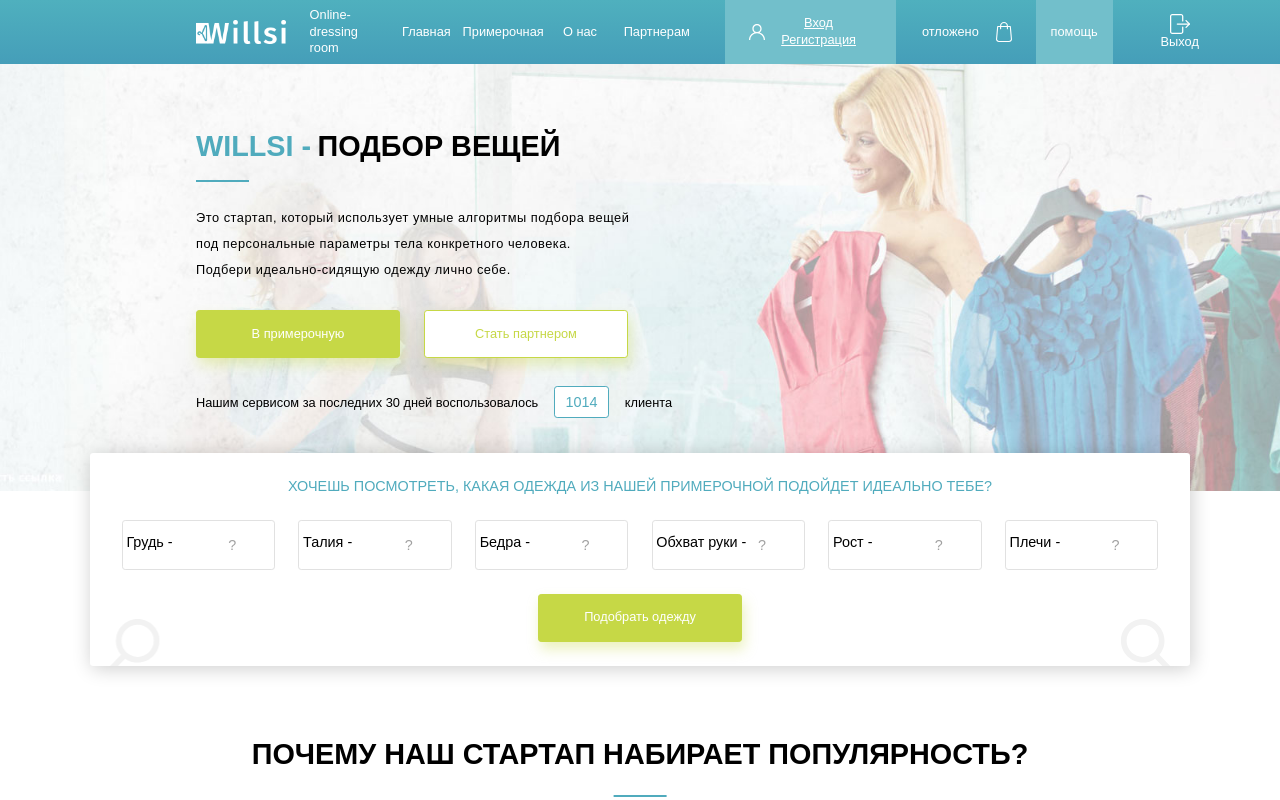
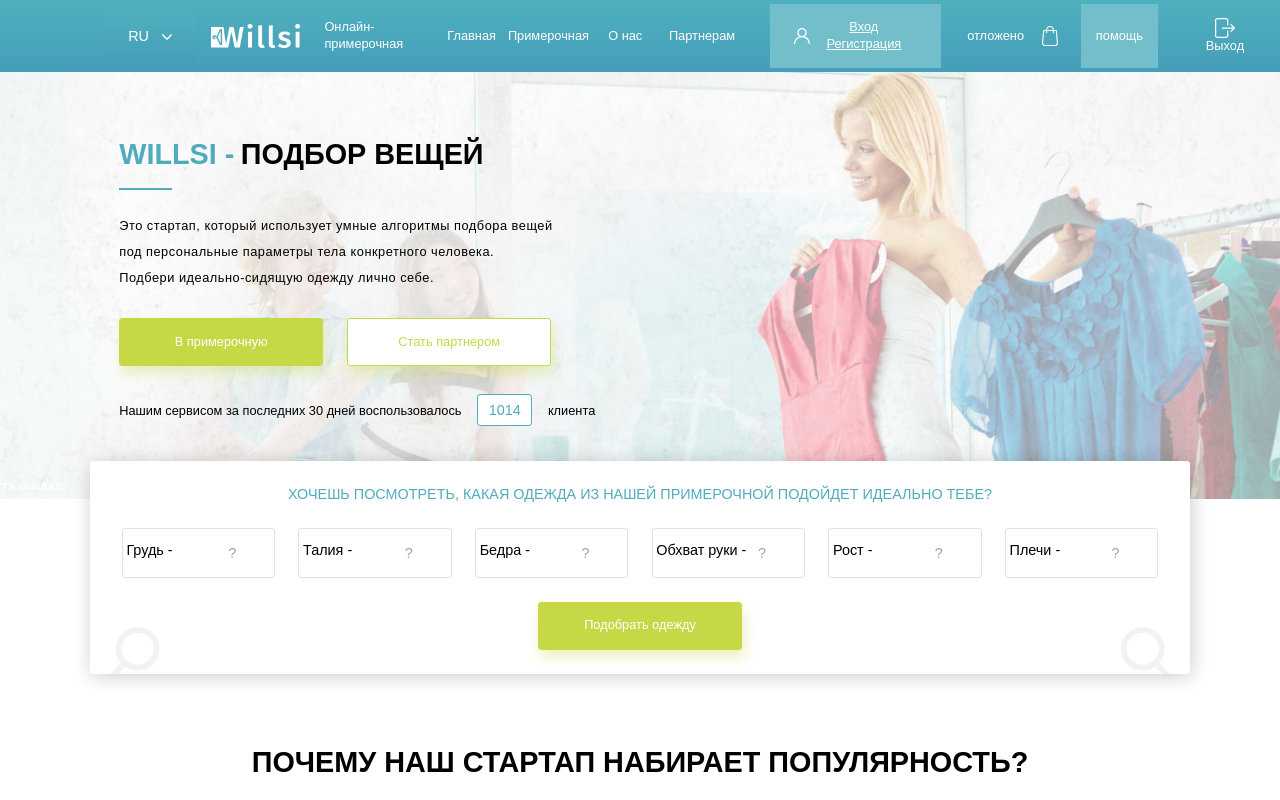
Before and after one commit to serg27makar/willsi, a React (Create React App) app: page / in a window 1280 px wide. Shown: the top 800 px of the page. Built offline with nearby package versions, Linux system fonts and the light colour scheme; no server answers.

Commit message:
Added Lange translate instruments

```diff
--- a/public/static/css/styles.css
+++ b/public/static/css/styles.css
@@ -31,6 +31,7 @@ ul, li {
     list-style-type: none;
     margin: 0;
     padding: 0;
+    z-index: 1;
 }
 a {
     color: #000;
@@ -62,7 +63,7 @@ header {
     width: 100%;
 }
 .container {
-    max-width: 71.25vw;
+    max-width: 83.25vw;
     padding-right: 0.9375vw;
     padding-left: 0.9375vw;
     width:100%;
@@ -4227,3 +4228,29 @@ div, p, span, h1, h2, h3, h4,
     position: absolute;
     left: 1vw;
 }
+span.catalog-wrapper__name {
+    margin-right: 1vw;
+}
+.lang-dropdown {
+    position: relative;
+    top: 1vw;
+}
+.lang-ul-wrap {
+    display: none;
+    position: absolute;
+    width: 100%;
+    padding: 0.5rem;
+    border-bottom-left-radius: 0.25vw;
+    border-bottom-right-radius: 0.25vw;
+    background: #f5f5f5;
+}
+.dropdown-lang {
+    position: relative;
+    padding: 0.5rem;
+    cursor: pointer;
+}
+.catalog-sidebar-lang {
+    position: relative;
+    width: 6rem;
+    z-index: 1;
+}
--- a/src/access/lang/translaterJS.js
+++ b/src/access/lang/translaterJS.js
@@ -1,8 +1,14 @@
+import React, {useReducer} from "react";
 import en from "./en";
 import ru from "./LangConstants";
 
-export function langCode(word) {
-    const lang = "en";
+export const allLanguages = [
+    "ru",
+    "en",
+]
+
+export function langCode(lang, word) {
+
     if (lang === "en") {
         return en[word];
     }
--- a/src/action/index.js
+++ b/src/action/index.js
@@ -413,7 +413,7 @@ export const actionClearOpenCatalogs = (clearOpenCatalogs) => {
 
 export const actionToggleHiddenUpdate = (toggleHiddenUpdate) => {
     return {
-        type: 'toggle_Hidden_Update',
+        type: 'TOGGLE_HIDDEN_UPDATE',
         toggleHiddenUpdate: toggleHiddenUpdate
     }
 };
@@ -431,3 +431,10 @@ export const actionManufacturer = (Manufacturer) => {
         Manufacturer: Manufacturer
     }
 };
+
+export const actionlang = (lang) => {
+    return {
+        type: 'SET_LANG',
+        lang: lang
+    }
+};
--- /dev/null
+++ b/src/components/dropdowns/LangDropDown.js
@@ -0,0 +1,69 @@
+import React from "react";
+import {actionlang} from "../../action";
+import {connect} from "react-redux";
+import {allLanguages} from "../../access/lang/translaterJS";
+
+class LangDropDown extends React.Component {
+    constructor(props) {
+        super(props);
+        this.state = {
+            open: false,
+        };
+        this.closeOpen = this.closeOpen.bind(this);
+        this.chooseLang = this.chooseLang.bind(this);
+    }
+
+    closeOpen() {
+        this.setState({
+            ...this.state,
+            open: !this.state.open,
+        })
+    };
+
+    chooseLang(item) {
+        this.props.langFunction(item);
+        this.closeOpen();
+    }
+
+    dropdownListItem = (item, index) => {
+        return (
+            <li className={"dropdown-lang " + (this.props.lang === item ? "item-select" : "")} key={index} onClick={() => {this.chooseLang(item)}}>
+                <div className="dropdown-list__link text-18 uppercase" >{item}</div>
+            </li>
+        )
+    };
+
+    render() {
+        return (
+            <div className="catalog-sidebar__item catalog-sidebar-lang">
+                <div className="catalog-wrapper text-18 medium lang-dropdown" onClick={this.closeOpen}>
+                    <span className="catalog-wrapper__name uppercase text-18">{this.props.lang}</span>
+                    <svg className="icon icon-arrow-small ">
+                        <use xlinkHref="static/img/svg-sprites/symbol/sprite.svg#arrow-small"/>
+                    </svg>
+                </div>
+                <div className={"lang-ul-wrap " + (this.state.open ? "open" : "")}>
+                    <ul>
+                        {allLanguages.map((itemList, indexList) => {
+                            return this.dropdownListItem(itemList, indexList);
+                        })}
+                    </ul>
+                </div>
+            </div>
+        )
+    }
+}
+function MapStateToProps(state) {
+    return {
+        lang: state.utiliteReducer.lang,
+    }
+}
+const mapDispatchToProps = dispatch => {
+    return {
+        langFunction: (lang) => {
+            dispatch(actionlang(lang))
+        },
+    }
+};
+
+export default connect(MapStateToProps, mapDispatchToProps)(LangDropDown);
--- a/src/components/shared/Header.js
+++ b/src/components/shared/Header.js
@@ -27,6 +27,7 @@ import {
 } from "../../action";
 import HeaderAdmin from "./HeaderAdmin";
 import {langCode} from "../../access/lang/translaterJS";
+import LangDropDown from "../dropdowns/LangDropDown";
 
 const mobilButtonClose = "static/img/svg-sprites/symbol/sprite.svg#close";
 const mobilButtonOpen = "static/img/svg-sprites/symbol/sprite.svg#menu";
@@ -127,6 +128,7 @@ class Header extends React.Component {
             <header>
                 <div className="container">
                     <div className="row align-items-center">
+                        <LangDropDown/>
                         <div className="col-12">
                             <div className="header-envelope">
                                 <div className="header">
@@ -135,7 +137,7 @@ class Header extends React.Component {
                                             <img className="logo__source" src="static/img/general/logo.png" alt="logo"/>
                                         </picture>
                                     </Link>
-                                    <p className="header__text light text-16">{langCode("online")}<br/>{langCode("dressingRoom")}</p>
+                                    <p className="header__text light text-16">{langCode(this.props.lang, "online")}<br/>{langCode(this.props.lang,"dressingRoom")}</p>
                                 </div>
                                 <div className="header-mobile">
                                     <Link to={"/postpone"} onClick={this.mobileMenuClose}>
@@ -184,6 +186,7 @@ function MapStateToProps(state) {
         Postpone: state.userReducer.Postpone,
         SetActionPostpone: state.userReducer.SetActionPostpone,
         Permission: state.userReducer.Permission,
+        lang: state.utiliteReducer.lang,
     }
 }
 const mapDispatchToProps = dispatch => {
--- a/src/reducers/utiliteReducer.js
+++ b/src/reducers/utiliteReducer.js
@@ -7,6 +7,7 @@ const initialState = {
     thingToLink: false,
     clearOpenCatalogs: false,
     toggleHiddenUpdate: false,
+    lang: "ru",
 };
 
 export default function utiliteReducer(state = initialState, action) {
@@ -47,10 +48,15 @@ export default function utiliteReducer(state = initialState, action) {
                 ...state,
                 clearOpenCatalogs: action.clearOpenCatalogs
             };
-        case "toggle_Hidden_Update":
+        case "TOGGLE_HIDDEN_UPDATE":
             return {
                 ...state,
                 toggleHiddenUpdate: action.toggleHiddenUpdate
+            };
+        case "SET_LANG":
+            return {
+                ...state,
+                lang: action.lang
             };
 
         default:
```
